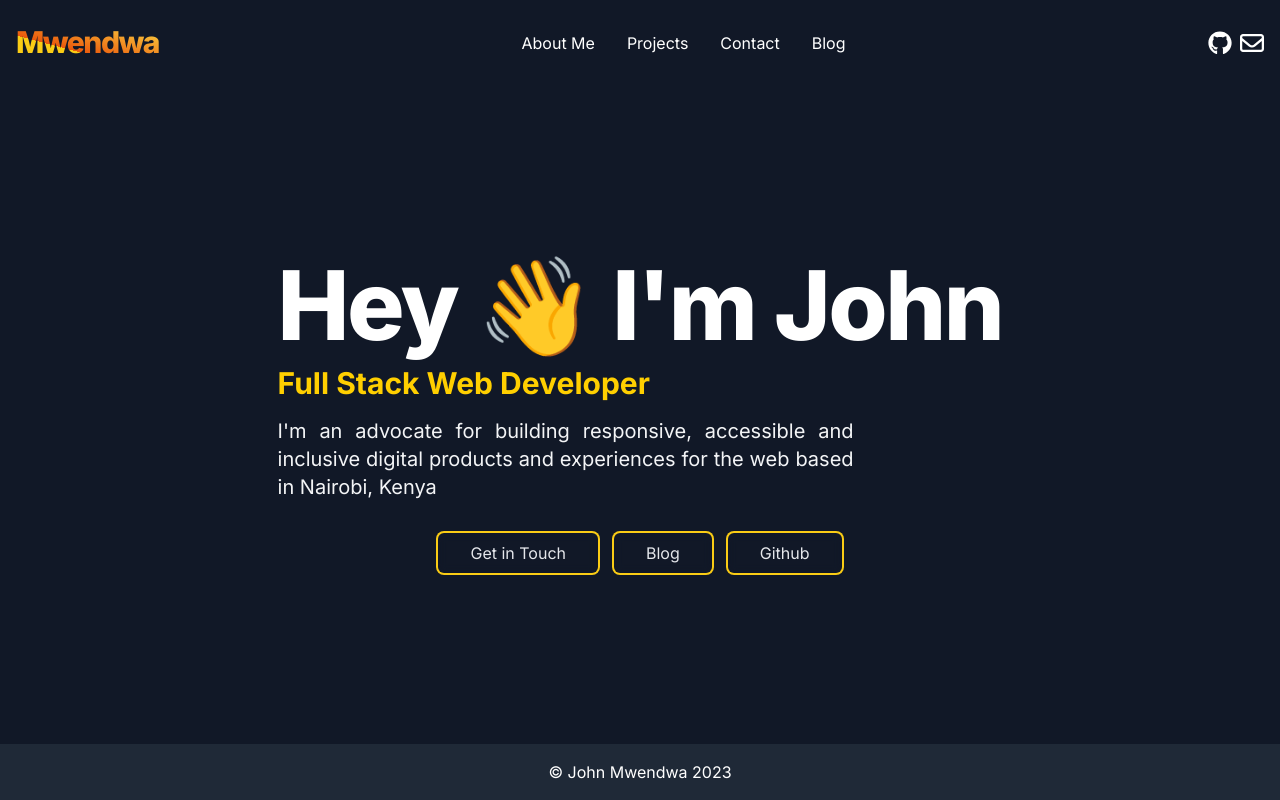
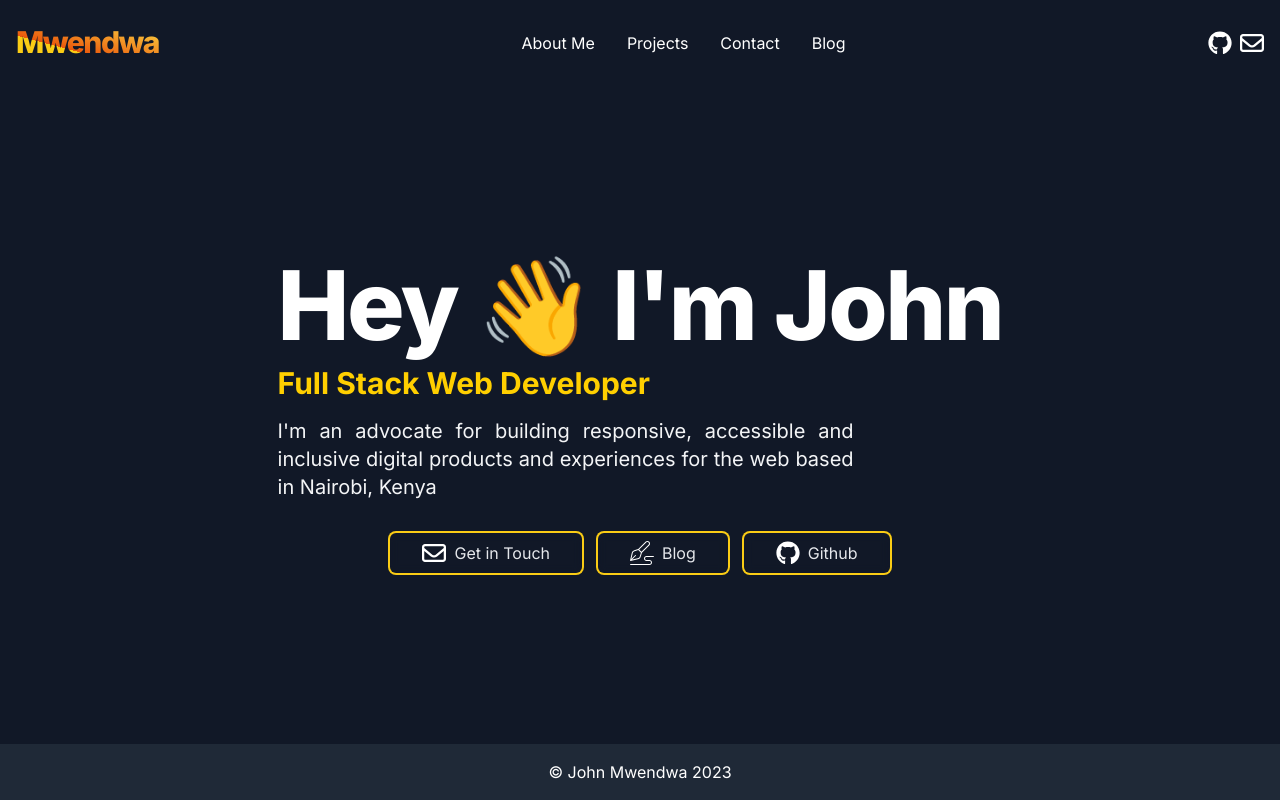
Before and after one commit to JohnMwendwa/portfolio_v2, a Next.js app: page / in a window 1280 px wide. Built offline with nearby package versions, Linux system fonts and the light colour scheme.

Commit message:
add icons to buttons

```diff
--- a/src/pages/index.tsx
+++ b/src/pages/index.tsx
@@ -2,6 +2,9 @@ import Link from "next/link";
 import { motion } from "framer-motion";
 
 import SectionContainer from "components/SectionContainer";
+import GithubIcon from "assets/github";
+import MailIcon from "assets/mail";
+import EditIcon from "assets/edit";
 
 const FramerLink = motion(Link);
 
@@ -25,33 +28,36 @@ export default function Home() {
         <div className="w-full  mx-auto flex flex-col justify-center items-center  sm:flex-row sm:space-x-4 space-y-4 sm:space-y-0 mt-4 md:mt-8 px-6">
           <FramerLink
             href={"/contact"}
-            className="w-full sm:w-auto px-8 py-2 rounded-md ring-2 ring-yellow-400 hover:scale-105   hover:bg-gray-800 hover:ring focus:ring-4 outline-none transition-all duration-300 text-center text-gray-200 backdrop-blur-sm backdrop-filter"
+            className="flex items-center justify-center group w-full sm:w-auto px-8 py-2 rounded-md ring-2 ring-yellow-400 hover:scale-105   hover:bg-gray-800 hover:ring focus:ring-4 outline-none transition-all duration-300 text-gray-200 backdrop-blur-sm backdrop-filter"
             variants={AnimatedLink}
             initial="initial"
             animate="animate"
           >
+            <MailIcon className="group-hover:fill-yellow-400 mr-2" />
             Get in Touch
           </FramerLink>
           <FramerLink
             href="https://blog.johnmwendwa.me"
             aria-label="Visit my developer blog"
             target="_blank"
-            className="w-full sm:w-auto px-8 py-2 rounded-md ring-2 ring-yellow-400 hover:scale-105   hover:bg-gray-800 hover:ring focus:ring-4 outline-none transition-all duration-300 text-center text-gray-200 backdrop-blur-sm backdrop-filter"
+            className="flex items-center justify-center group w-full sm:w-auto px-8 py-2 rounded-md ring-2 ring-yellow-400 hover:scale-105   hover:bg-gray-800 hover:ring focus:ring-4 outline-none transition-all duration-300 text-gray-200 backdrop-blur-sm backdrop-filter"
             variants={AnimatedLink}
             initial="initial"
             animate="animate2"
           >
+            <EditIcon className="group-hover:fill-yellow-400 mr-2 w-5 h-5" />
             Blog
           </FramerLink>
           <FramerLink
             href="https://github.com/JohnMwendwa"
             aria-label="Visit my github profile"
             target="_blank"
-            className="w-full sm:w-auto px-8 py-2 rounded-md ring-2 ring-yellow-400 hover:scale-105   hover:bg-gray-800 hover:ring focus:ring-4 outline-none transition-all duration-300 text-center text-gray-200 backdrop-blur-sm backdrop-filter"
+            className="flex items-center justify-center group w-full sm:w-auto px-8 py-2 rounded-md ring-2 ring-yellow-400 hover:scale-105   hover:bg-gray-800 hover:ring focus:ring-4 outline-none transition-all duration-300 text-gray-200 backdrop-blur-sm backdrop-filter"
             variants={AnimatedLink}
             initial="initial"
             animate="animate3"
           >
+            <GithubIcon className="group-hover:fill-yellow-400 mr-2 w-5 h-5" />
             Github
           </FramerLink>
         </div>
```
